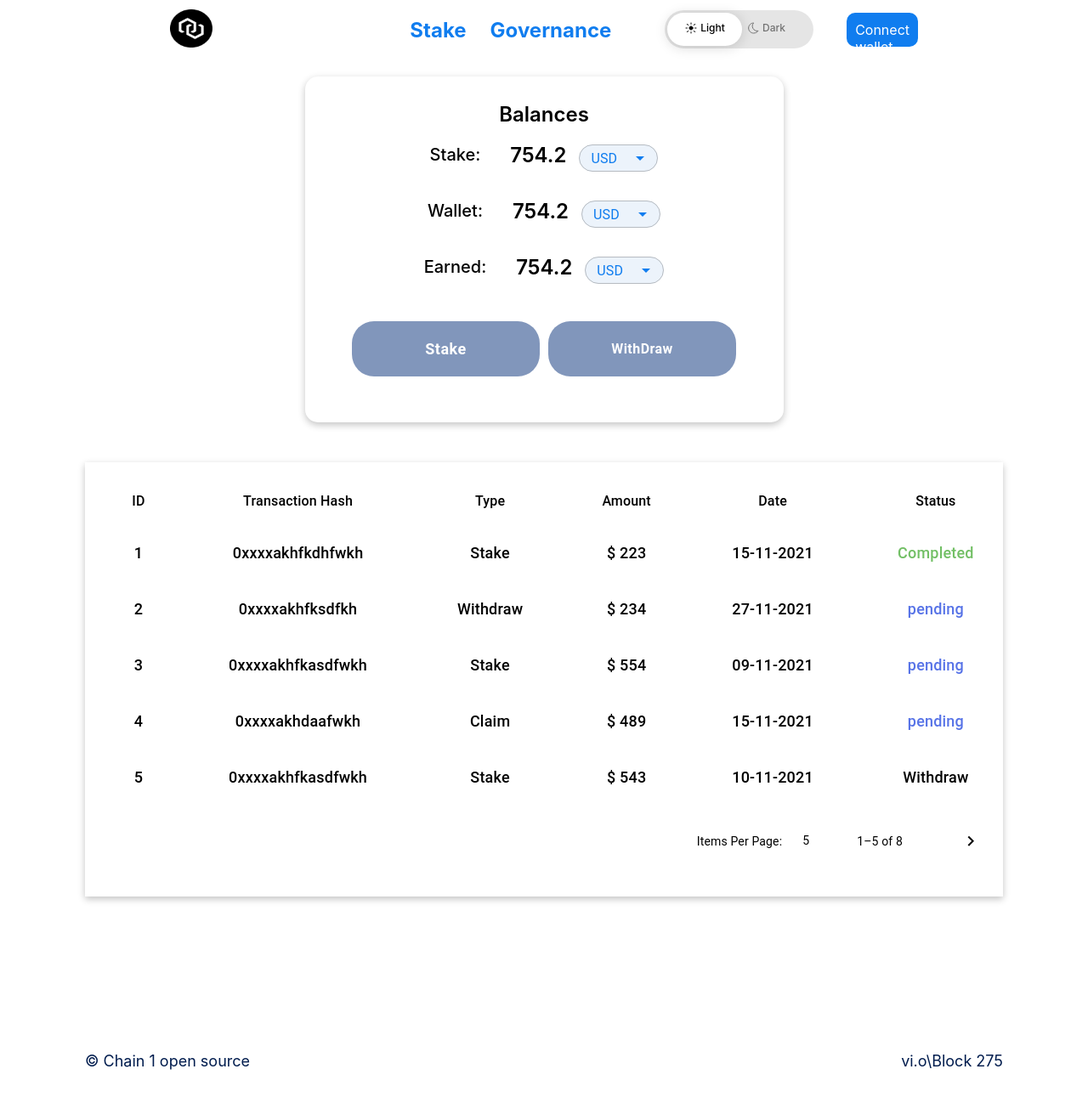
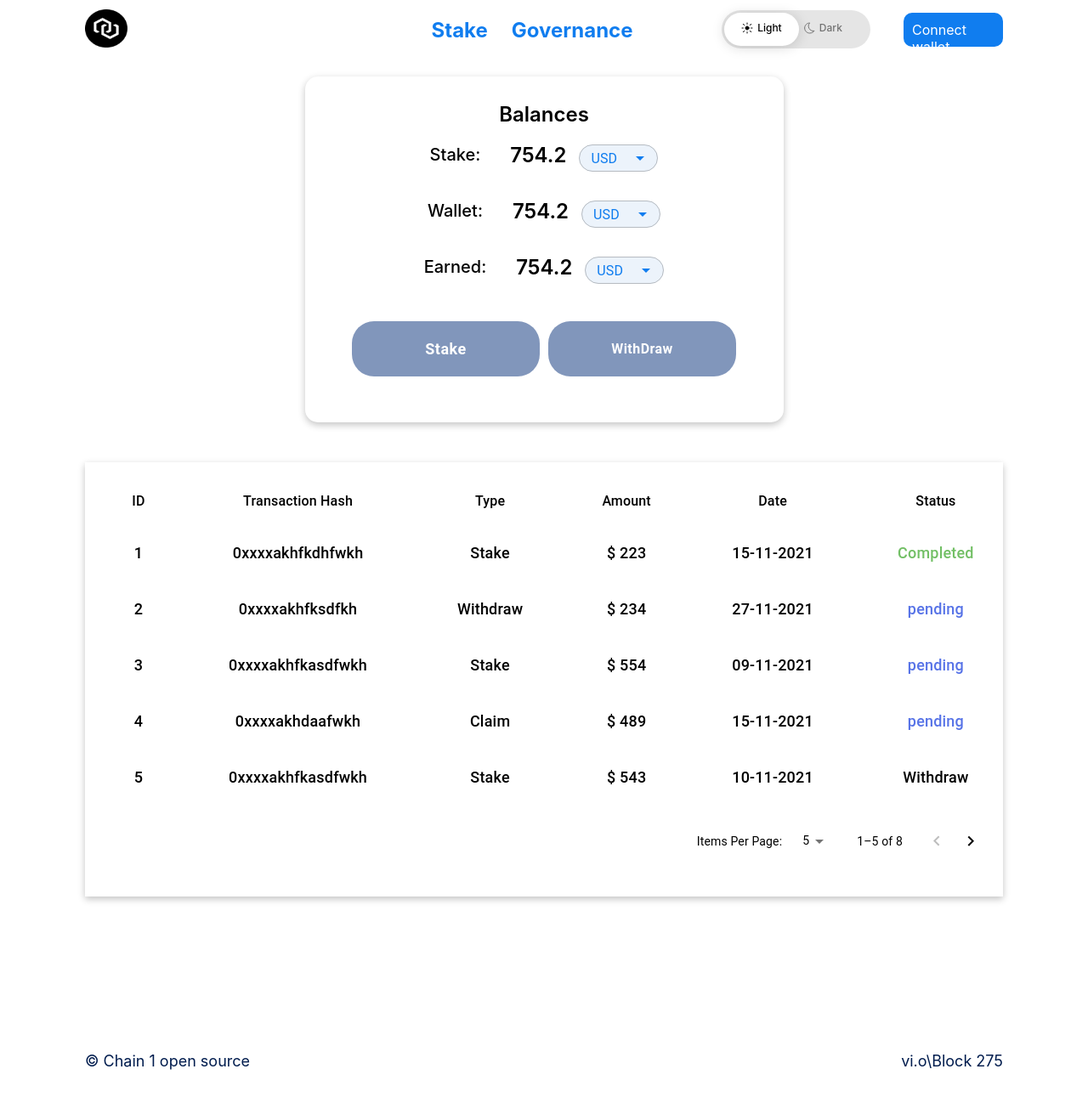
Before and after one commit to dexterdatul197/stake-governance, a React (Create React App) app: page /stake in a window 1280 px wide. Shown: the top 1298 px of the page at 85% size. Built offline with nearby package versions, Linux system fonts and the light colour scheme; what coingecko-api-v3, web3 would draw is missing.

Commit message:
smoky update styles for pagination table

```diff
--- a/src/components/header/Header.module.scss
+++ b/src/components/header/Header.module.scss
@@ -1,8 +1,8 @@
 :root {
   .header-parent {
     background-color: var(--header-bar-color);
-    padding-left: 200px;
-    padding-right: 200px;
+    padding-left: 100px;
+    padding-right: 100px;
     display: flex;
     justify-content: space-between;
     align-items: center;
--- a/src/index.css
+++ b/src/index.css
@@ -12,14 +12,15 @@ code {
     monospace;
 }
 
-svg.MuiSvgIcon-root.MuiSvgIcon-fontSizeMedium.MuiTablePagination-selectIcon.MuiSelect-icon.MuiSelect-iconStandard.css-pqjvzy-MuiSvgIcon-root-MuiSelect-icon {
+/* svg.MuiSvgIcon-root.MuiSvgIcon-fontSizeMedium.MuiTablePagination-selectIcon.MuiSelect-icon.MuiSelect-iconStandard.css-pqjvzy-MuiSvgIcon-root-MuiSelect-icon {
   color: rgba(255, 255, 255, 0.6)!important;
-  background-color: none !important;
+
 }
 
 .css-zylse7-MuiButtonBase-root-MuiIconButton-root.Mui-disabled{
   color: rgba(255, 255, 255, 0.6)!important;
-}
+  background-color: none!important
+} */
 
 /* .css-a88p61-MuiInputBase-root-MuiInput-root:before {
   border-bottom: none !important;
```
